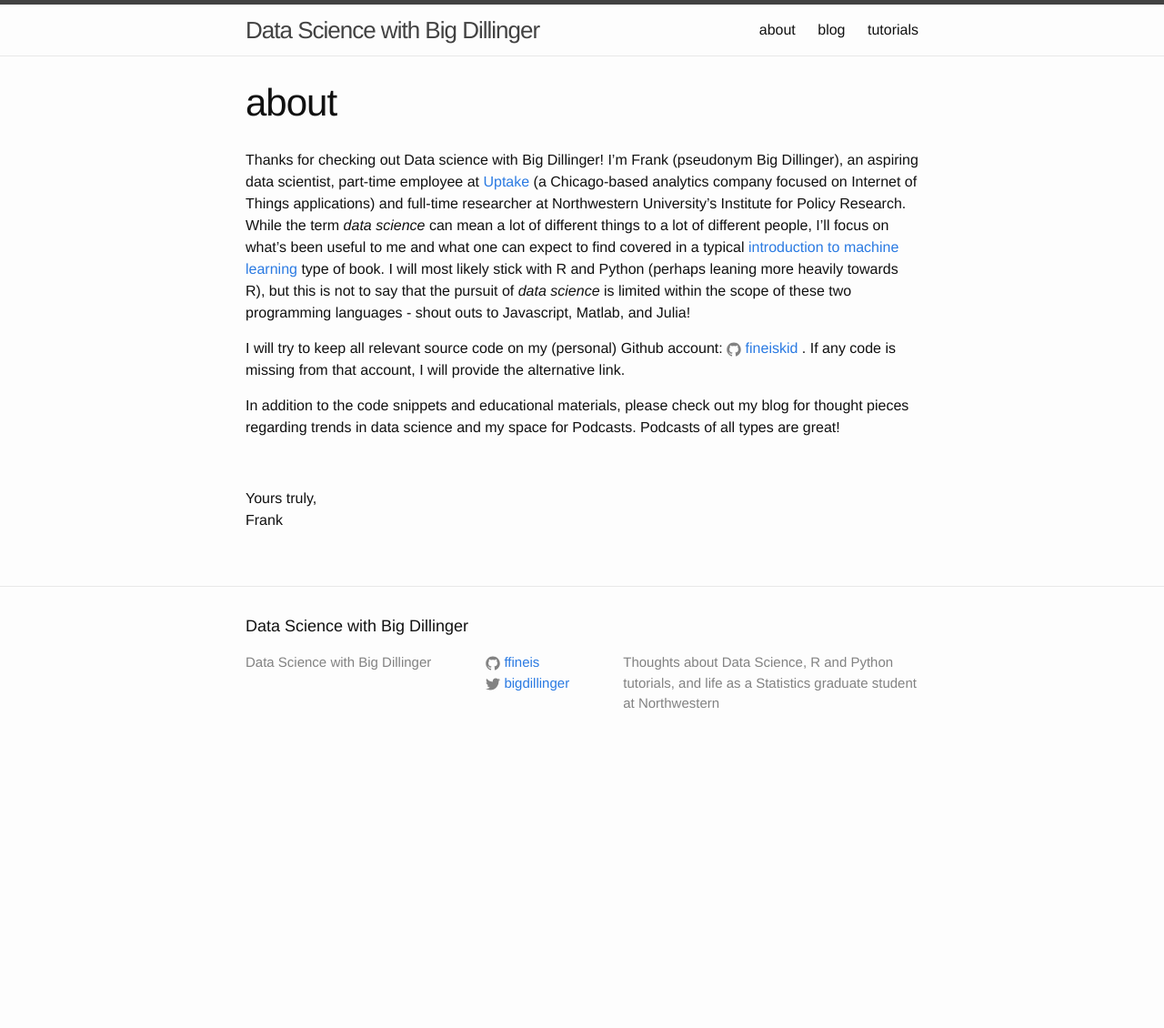
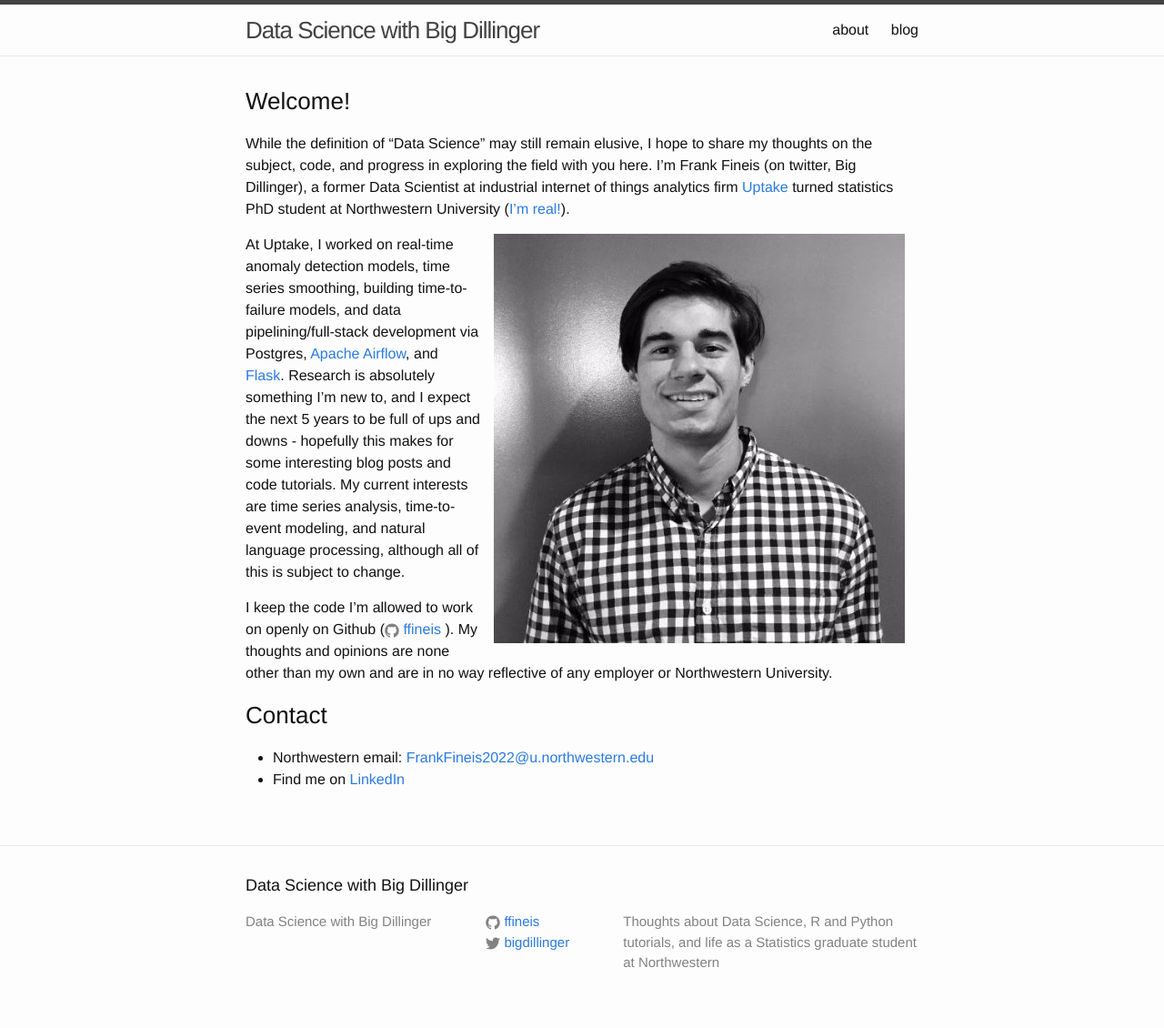
Before and after one commit to ffineis/ffineis.github.io, a Jekyll site: the page built from about.md, in a window 1280 px wide. Shown: the whole page at 91% size. Built offline with Jekyll 4.4.1, drawn with Linux system fonts in a browser that asks for light colours; before the commit the page ends 900 px from its top, so only the background shows below that.

Commit message:
improve about and remove tutorials dir

```diff
--- a/_layouts/page.html
+++ b/_layouts/page.html
@@ -8,10 +8,6 @@ layout: default
 
 <article class="post">
 
-  <header class="post-header">
-    <h1 class="post-title">{{ page.title }}</h1>
-  </header>
-
   <div class="post-content">
     {{ content }}
   </div>
--- a/about.md
+++ b/about.md
@@ -4,15 +4,15 @@ title: about
 permalink: /about/
 ---
 
-Thanks for checking out Data science with Big Dillinger! I'm Frank (pseudonym Big Dillinger), an aspiring data scientist, part-time employee at [Uptake](http://uptake.com/) (a Chicago-based analytics company focused on Internet of Things applications) and full-time researcher at Northwestern University's Institute for Policy Research. While the term _data science_ can mean a lot of different things to a lot of different people, I'll focus on what's been useful to me and what one can expect to find covered in a typical [introduction to machine learning](http://www-bcf.usc.edu/~gareth/ISL/) type of book. I will most likely stick with R and Python (perhaps leaning more heavily towards R), but this is not to say that the pursuit of _data science_ is limited within the scope of these two programming languages - shout outs to Javascript, Matlab, and Julia!
+### Welcome!
 
-I will try to keep all relevant source code on my (personal) Github account:
-{% include icon-github.html username="fineiskid" %}. If any code is missing from that account, I will provide the alternative link.
+While the definition of "Data Science" may still remain elusive, I hope to share my thoughts on the subject, code, and progress in exploring the field with you here. I'm Frank Fineis (on twitter, Big Dillinger), a former Data Scientist at industrial internet of things analytics firm [Uptake](https://uptake.com/) turned statistics PhD student at Northwestern University ([I'm real!](http://www.statistics.northwestern.edu/people/graduate-students/)).
 
-In addition to the code snippets and educational materials, please check out my blog for thought pieces regarding trends in data science and my space for Podcasts. Podcasts of all types are great!
+![me](/images/ffineis_headshot.png){: .image-right } At Uptake, I worked on real-time anomaly detection models, time series smoothing, building time-to-failure models, and data pipelining/full-stack development via Postgres, [Apache Airflow](https://github.com/apache/incubator-airflow), and [Flask](http://flask.pocoo.org/). Research is absolutely something I'm new to, and I expect the next 5 years to be full of ups and downs - hopefully this makes for some interesting blog posts and code tutorials. My current interests are time series analysis, time-to-event modeling, and natural language processing, although all of this is subject to change.
 
- <br />
+I keep the code I'm allowed to work on openly on Github ({% include icon-github.html username=site.github_username %}). My thoughts and opinions are none other than my own and are in no way reflective of any employer or Northwestern University.
 
+### Contact
 
-Yours truly,  <br />
-Frank
+- Northwestern email: <FrankFineis2022@u.northwestern.edu>
+- Find me on [LinkedIn](http://bit.ly/2vW5kt5)
--- a/blog/index.html
+++ b/blog/index.html
@@ -2,7 +2,7 @@
 layout: default
 title: blog
 ---
-	<h1>{{ page.title }}</h1>
+	<h1>All content</h1>
 	<ul class="posts">
 
 	  {% for post in site.categories.blog %}
--- a/css/main.scss
+++ b/css/main.scss
@@ -51,6 +51,14 @@ $on-laptop:        800px;
         "syntax-highlighting"
 ;
 
+// Image embedding within text
+.image-right {
+  display: block;
+  margin-left: 15px;
+  margin-right: 15px;
+  float: right;
+}
+
 // Tables
 table {
     border-collapse: collapse;
```
Also changed, not shown: blog/_posts/2017-09-13-case_for_big_govt.md (+1 -1 lines), index.html (+6 -1 lines), tutorials/index.html (deleted, +0 -11 lines), blog/_posts/2016-02-16-kaggle-pt1.markdown (renamed from tutorials/_posts/2016-02-16-kaggle-pt1.markdown), blog/_posts/2016-03-08-kaggle-pt2.markdown (renamed from tutorials/_posts/2016-03-08-kaggle-pt2.markdown), images/ffineis_headshot.png (added).
